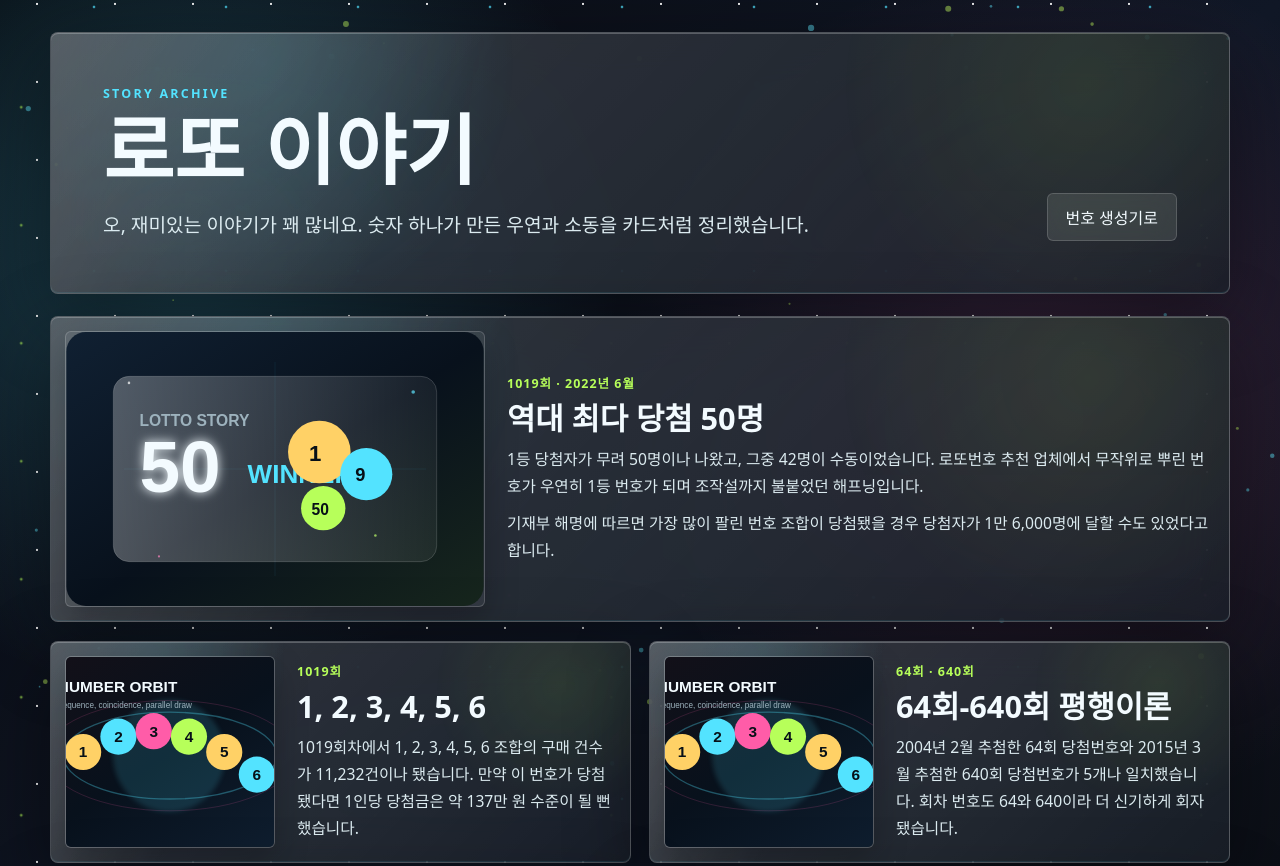
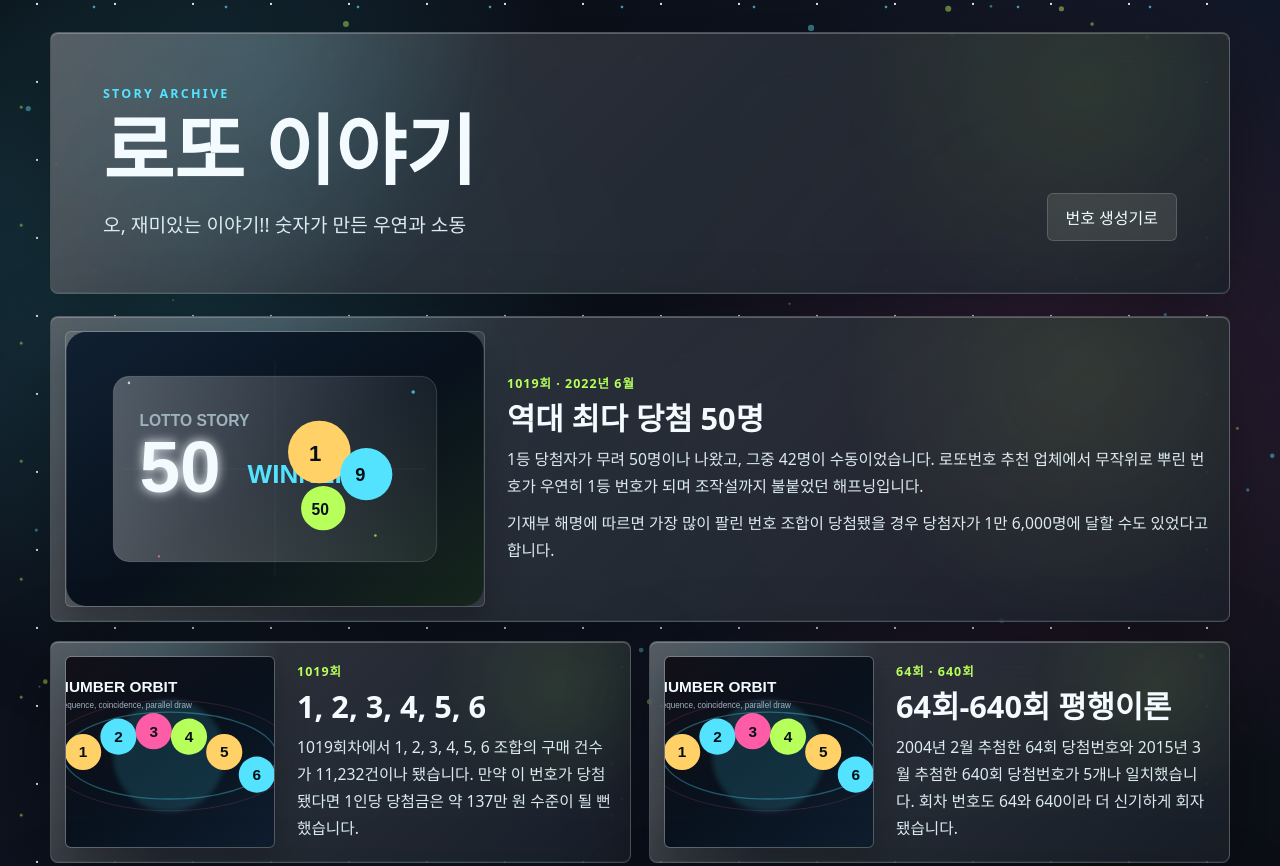
Before and after one commit to seacubic/seas003, a plain HTML site: page stories.html in a window 1280 px wide. Shown: the top 866 px of the page. Drawn offline with Linux system fonts and the light colour scheme.

Commit message:
Update stories lead text and remove README

```diff
--- a/stories.html
+++ b/stories.html
@@ -14,7 +14,7 @@
         <div>
           <p class="eyebrow">Story Archive</p>
           <h1>로또 이야기</h1>
-          <p class="story-lead">오, 재미있는 이야기가 꽤 많네요. 숫자 하나가 만든 우연과 소동을 카드처럼 정리했습니다.</p>
+          <p class="story-lead">오, 재미있는 이야기!! 숫자가 만든 우연과 소동</p>
         </div>
         <a class="secondary-action link-action" href="index.html">번호 생성기로</a>
       </header>
```
Also changed, not shown: README.md (deleted).
